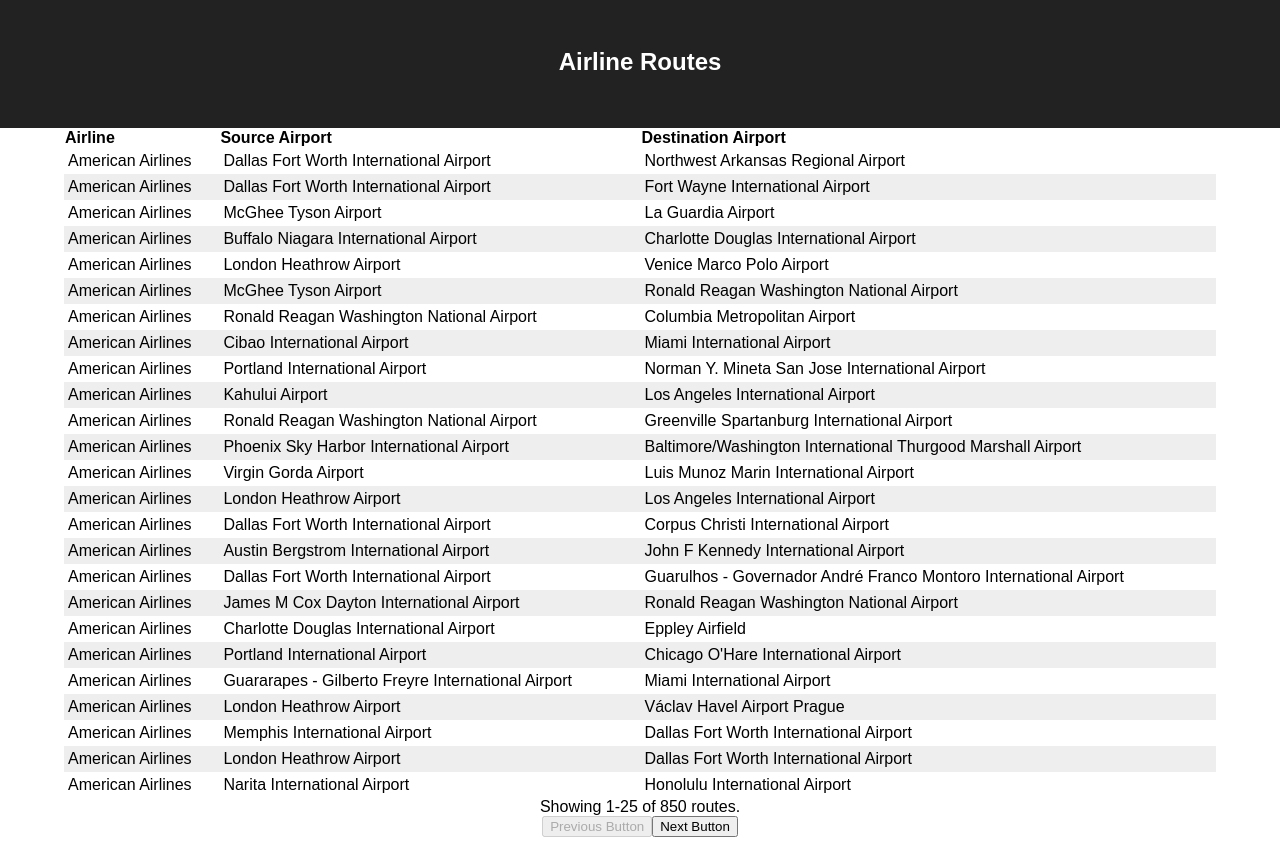
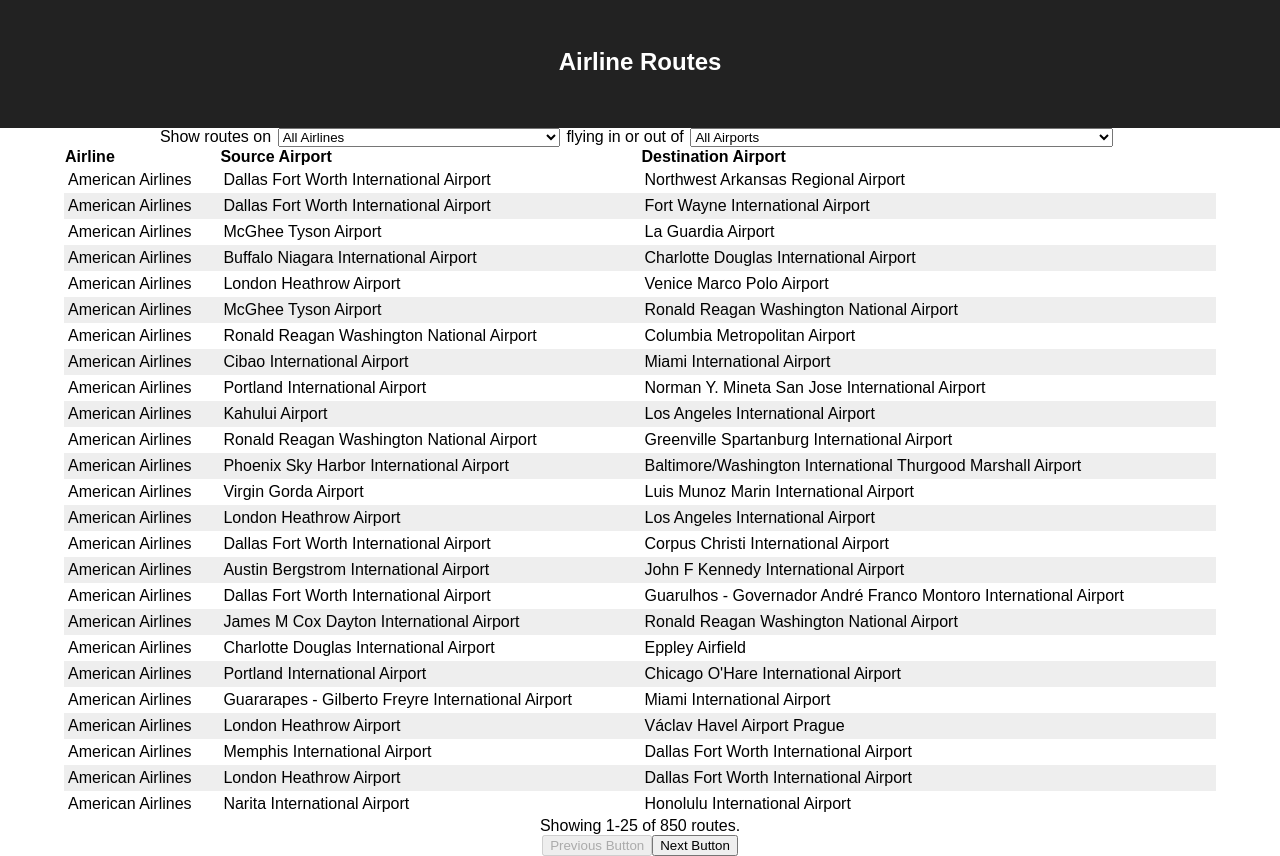
Before and after one commit to juanjuy/capstone-airlines, a React (Create React App) app: page / in a window 1280 px wide. Built offline with nearby package versions, Linux system fonts and the light colour scheme.

Commit message:
steps 6-8

```diff
--- a/src/App.js
+++ b/src/App.js
@@ -1,15 +1,33 @@
-import React from 'react';
+import React, { useEffect } from 'react';
 import { useState } from 'react';
 import './App.css';
 import data from './data';
 import { getAirlineById, getAirportByCode } from './data.js';
 import { Table } from './components/Table';
+import { Select } from './components/Select';
 
 const App = () => {
   const [ currentPage, updateCurrentPage ] = useState(1); // 1-indexed; used in displayedRoutes and validateButton
   const [ currentRoutes, updateCurrentRoutes ] = useState(data.routes)
-  var rowsPerPage = 25 // spec 5.6 ... not seemingly used in completed app
+  const rowsPerPage = 25 // spec 5.6 ... not seemingly used in completed app
   const [ pages, updatePages ] = useState(buildPages(rowsPerPage))
+  const [ filteredAirlines ] = useState(data.airlines)
+  const [ selectedAirline, updateSelectedAirline ] = useState("all")
+  const [ filteredAirports ] = useState(data.airports)
+  const [ selectedAirport, updateSelectedAirport ] = useState("all")
+
+  useEffect(() => {
+    // any time we select a new airline or airport, refilter the routes
+    filterRoutes()
+
+    // also suggest putting the enable/disable logic here
+  }, [selectedAirline, selectedAirport])
+
+  useEffect(() => {
+    // when currentRoutes is updated, rebuild the pages and set current page to 1
+    updateCurrentPage(1)
+    updatePages(buildPages(rowsPerPage))
+  }, [currentRoutes])
 
   const columns = [
     {name: 'Airline', property: 'airline'},
@@ -18,10 +36,13 @@
   ];
 
   const filterRoutes = () => {
-    // stand-in value, WIP
-    // left this because it might be called to update currentRoutes
-    // like buildPages is called to update pages
-    // just an artifact of brainstorming -- feel free to delete
+    // selectedAirports and selectedAirlines
+    const filtered = data.routes.filter(route => {
+      // if route contains selectedAirport (or all) AND selectedAirline (or all), show it
+      return ((route.airline === selectedAirline || selectedAirline === "all") &&
+          (route.src === selectedAirport || route.dest === selectedAirport || selectedAirport === "all"))
+    })
+    updateCurrentRoutes(filtered)
   }
 
   const displayedRoutes = () => {
@@ -67,6 +88,18 @@
     }
   }
 
+  const chooseAirline = (event) => {
+    // our event handlers are behaving strangely due to react so we have to use
+    // the nativeEvent property instead of access the value directly from the event.target
+    // The course solution doesn't use this, but we're not able to get it work like they did it
+    const value = event.nativeEvent.target.value
+
+    updateSelectedAirline(Number(value) ? Number(value) : value)
+  }
+
+  const chooseAirport = (event) => {
+    updateSelectedAirport(event.nativeEvent.target.value)
+  }
 
   return (
     <div className="app">
@@ -74,6 +107,12 @@
         <h1 className="title">Airline Routes</h1>
       </header>
       <section>
+        Show routes on
+        <Select options={filteredAirlines} valueKey='id' titleKey='name'
+          allTitle="All Airlines" value={selectedAirline} onSelect={chooseAirline} />
+        flying in or out of
+        <Select options={filteredAirports} valueKey='code' titleKey='name'
+          allTitle="All Airports" value={selectedAirport} onSelect={chooseAirport} />
         <Table className="routes-table" columns={ columns } rows={ displayedRoutes() } format={ formatValues } />
         <NavigationMessage currentPage={currentPage} totalEntries={currentRoutes.length} perPage={rowsPerPage}/>
         <div>
--- /dev/null
+++ b/src/components/Select.js
@@ -0,0 +1,18 @@
+import React from 'react';
+
+/*
+  Create select component that takes in the list of unique airline names
+  update the selected airline based on the value (using onSelect passed function)
+
+*/
+export const Select = ({options, onSelect, valueKey, titleKey, allTitle}) => {
+  return (
+    <select onChange={onSelect}>
+      <option value="all">{allTitle}</option>
+      {options.map((option, index) => {
+        // replace the disabled flag when you implement that property in the option objects array
+        return <option disabled={false} key={index} value={option[valueKey]}>{option[titleKey]}</option>
+      })}
+    </select>
+  )
+}
--- a/src/components/Table.js
+++ b/src/components/Table.js
@@ -16,6 +16,8 @@
           )}
         </tr>
       </thead>
+      {rows && // this is here in case rows is passed in as undefined.
+      // this won't be necessary once the functionality from step 10 is implemented
       <tbody>
         { rows.map((row, index) => {
           return (
@@ -27,6 +29,7 @@
           )
         })}
       </tbody>
+      }
     </table>
   )
 }
```
Also changed, not shown: 1 other file (tests, documents, lock files or other folders).
